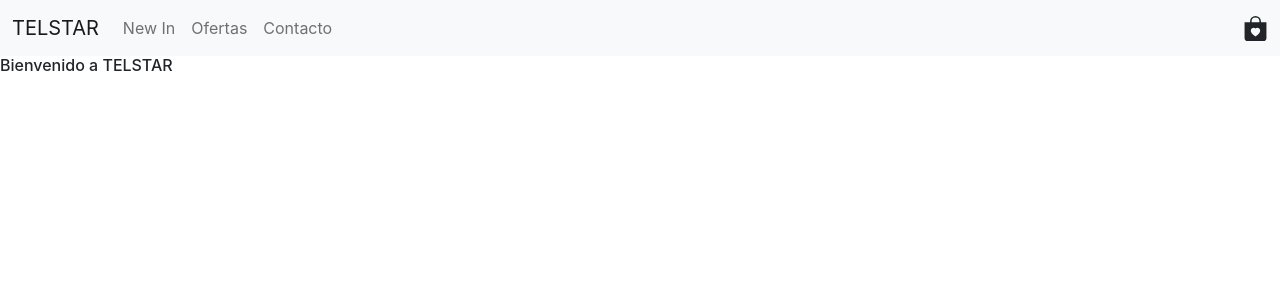
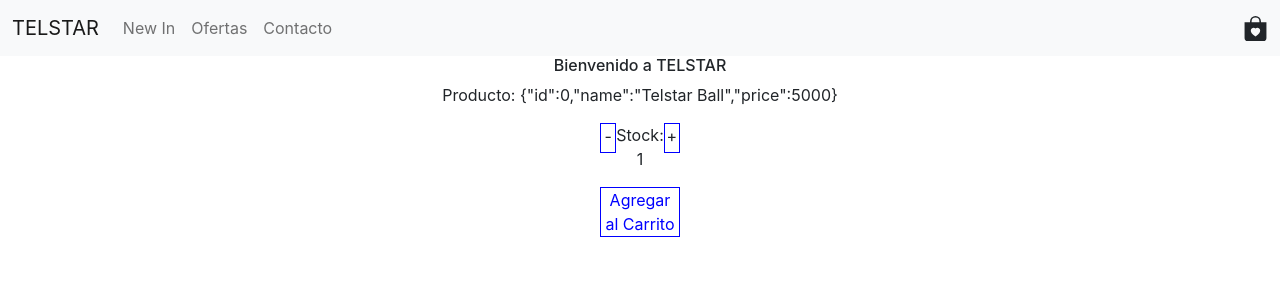
Before and after one commit to maxicassarino/telstar, a React (Create React App) app: page / in a window 1280 px wide. Shown: the top 300 px of the page. Built offline with nearby package versions, Linux system fonts and the light colour scheme.

Commit message:
Desafio N°4

```diff
--- /dev/null
+++ b/src/components/ItemListContainer/ItemCount/ItemCount.css
@@ -0,0 +1,17 @@
+.Stock{
+    padding: 0px 600px ;
+    display: flex;
+    justify-content: space-between;
+}
+
+.Boton{
+    border: 1px solid blue;
+    width: 30px;
+    height: 30px;
+}
+
+#Carrito{
+    margin: 0px 600px;
+    color: blue;
+    border: 1px solid blue;
+}
--- /dev/null
+++ b/src/components/ItemListContainer/ItemCount/ItemCount.jsx
@@ -0,0 +1,31 @@
+import React from 'react'
+import { useState } from 'react';
+import './ItemCount.css'
+
+export default function ItemCount ({miProd, Stock}) {
+    const [maxStock, setMaxStock] = useState(Stock)
+    function aumentarStock(){
+        setMaxStock(maxStock + 1);
+    }
+    function restarStock(){
+        setMaxStock(maxStock - 1);
+    }
+    function agregarStock(){
+        alert('Productos Agregados al Carrito');
+    }
+    return (
+        <div>
+            <p>Producto: {JSON.stringify(miProd)}</p>
+            <div className='Stock'>
+                <div onClick={() => restarStock()} className='Boton'>
+                    <center>-</center>
+                </div>
+                <p>Stock: {maxStock}</p>
+                <div onClick={() => aumentarStock()} className='Boton'>
+                    <center>+</center>
+                </div>
+            </div>
+            <div onClick={() => agregarStock()} id='Carrito'>Agregar al Carrito</div>
+        </div>
+    )
+}
--- a/src/components/ItemListContainer/ItemListContainer.js
+++ b/src/components/ItemListContainer/ItemListContainer.js
@@ -1,12 +1,17 @@
 import React from 'react'
+import ItemCount from './ItemCount/ItemCount'
 import './ItemListContainer.css'
+
+let miProd = {id:0, name: "Telstar Ball", price: 5000};
+let Stock = 1;
 
 const ItemListContainer = (props) => {
     return (
         <div>
-            <h6>
-                {props.saludo}
-            </h6>
+            <center>
+                <h6>{props.saludo}</h6>
+                <ItemCount miProd={miProd} Stock={Stock}/>
+            </center>
         </div>
 
     )
--- a/src/components/NavBar/NavBar.js
+++ b/src/components/NavBar/NavBar.js
@@ -1,5 +1,5 @@
 import React from 'react'
-import CartWidget from '../CartWidget/CartWidget'
+import CartWidget from './CartWidget/CartWidget'
 import './NavBar.css'
 
 const NavBar = () => {
```
Also changed, not shown: src/components/NavBar/CartWidget/CartWidget.css (added), src/components/NavBar/CartWidget/CartWidget.js (renamed from src/components/CartWidget/CartWidget.js).
